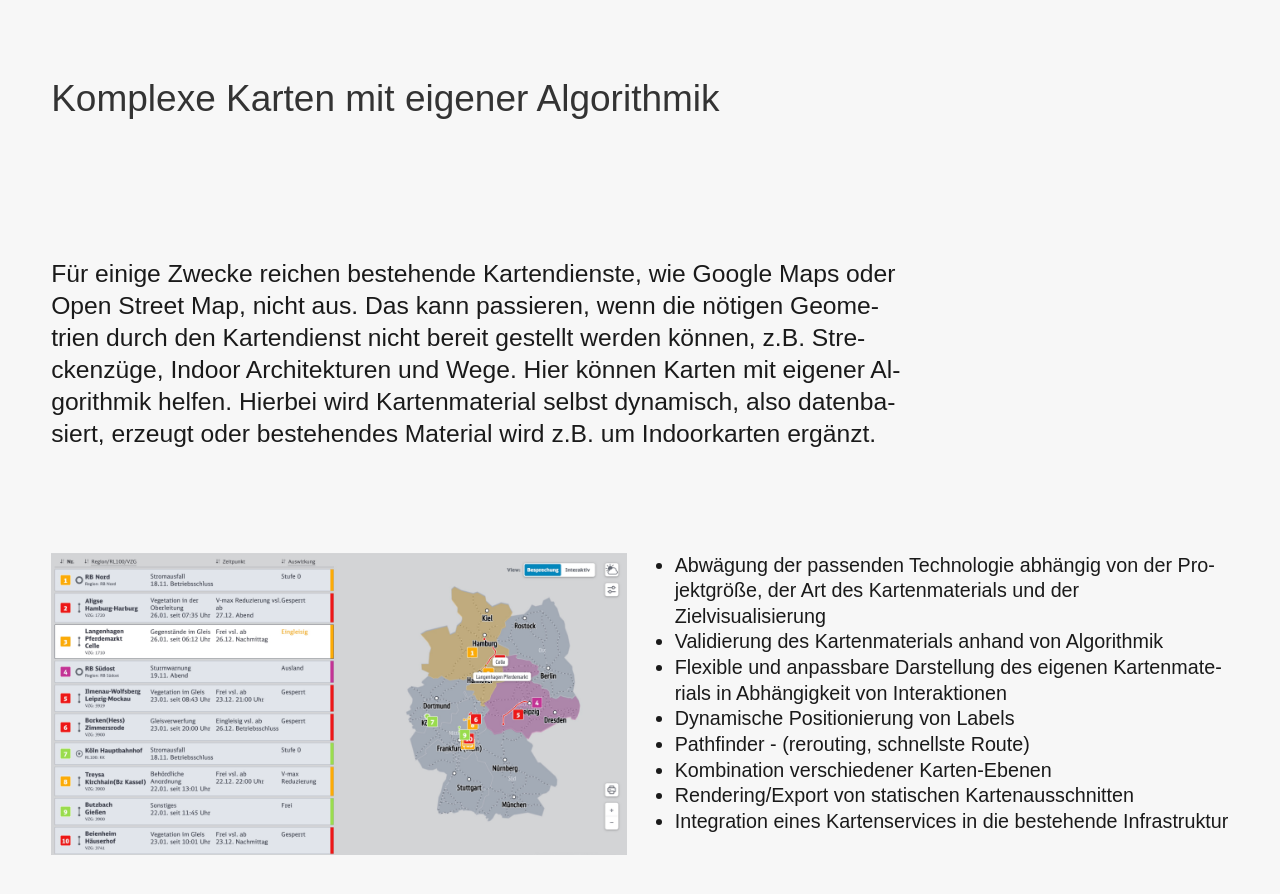
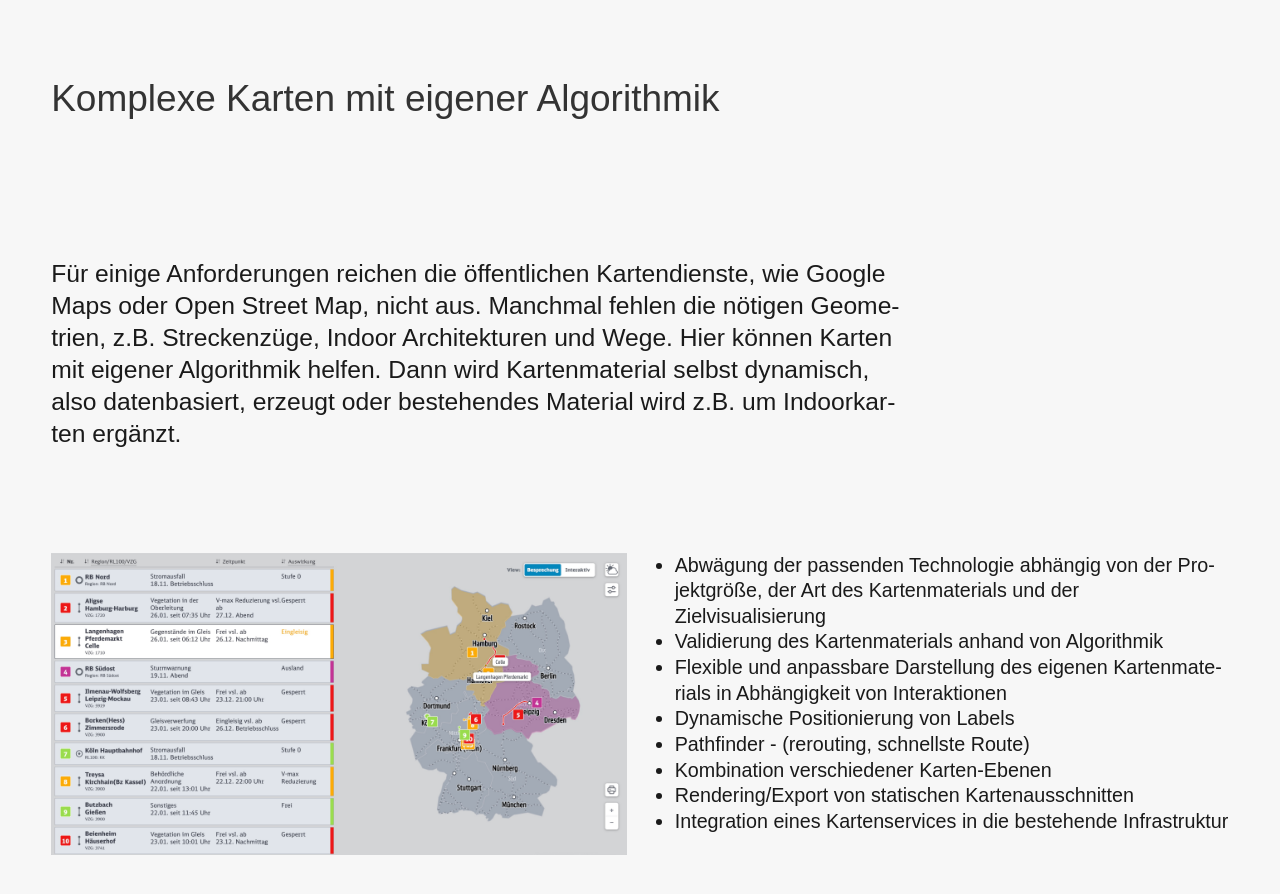
Before and after one commit to Klickmeister/klickmeister.github.io, a Jekyll site: the page built from _products/karten-und-visualisierungen.md, in a window 1280 px wide and 900 px high, scrolled down 1810 px. Shown: the top 894 px of the window. Built offline with Jekyll 4.4.1, drawn with Linux system fonts in a browser that asks for light colours; some web fonts are replaced.

Commit message:
Update karten-und-visualisierungen.md

```diff
--- a/_products/karten-und-visualisierungen.md
+++ b/_products/karten-und-visualisierungen.md
@@ -36,7 +36,7 @@ intro: |
 <h2>Komplexe Karten mit eigener Algorithmik</h2>
 
 <div class="limited-box" data-box-width="m">
-Für einige Zwecke reichen bestehende Kartendienste, wie Google Maps oder Open Street Map, nicht aus. Das kann passieren, wenn die nötigen Geometrien durch den Kartendienst nicht bereit gestellt werden können, z.B. Streckenzüge, Indoor Architekturen und Wege. Hier können Karten mit eigener Algorithmik helfen. Hierbei wird Kartenmaterial selbst dynamisch, also datenbasiert, erzeugt oder bestehendes Material wird z.B. um Indoorkarten ergänzt.
+Für einige Anforderungen reichen die öffentlichen Kartendienste, wie Google Maps oder Open Street Map, nicht aus. Manchmal fehlen die nötigen Geometrien, z.B. Streckenzüge, Indoor Architekturen und Wege. Hier können Karten mit eigener Algorithmik helfen. Dann wird Kartenmaterial selbst dynamisch, also datenbasiert, erzeugt oder bestehendes Material wird z.B. um Indoorkarten ergänzt.
 </div>
 
 <figure data-columns="2" class="smalltext">
```
